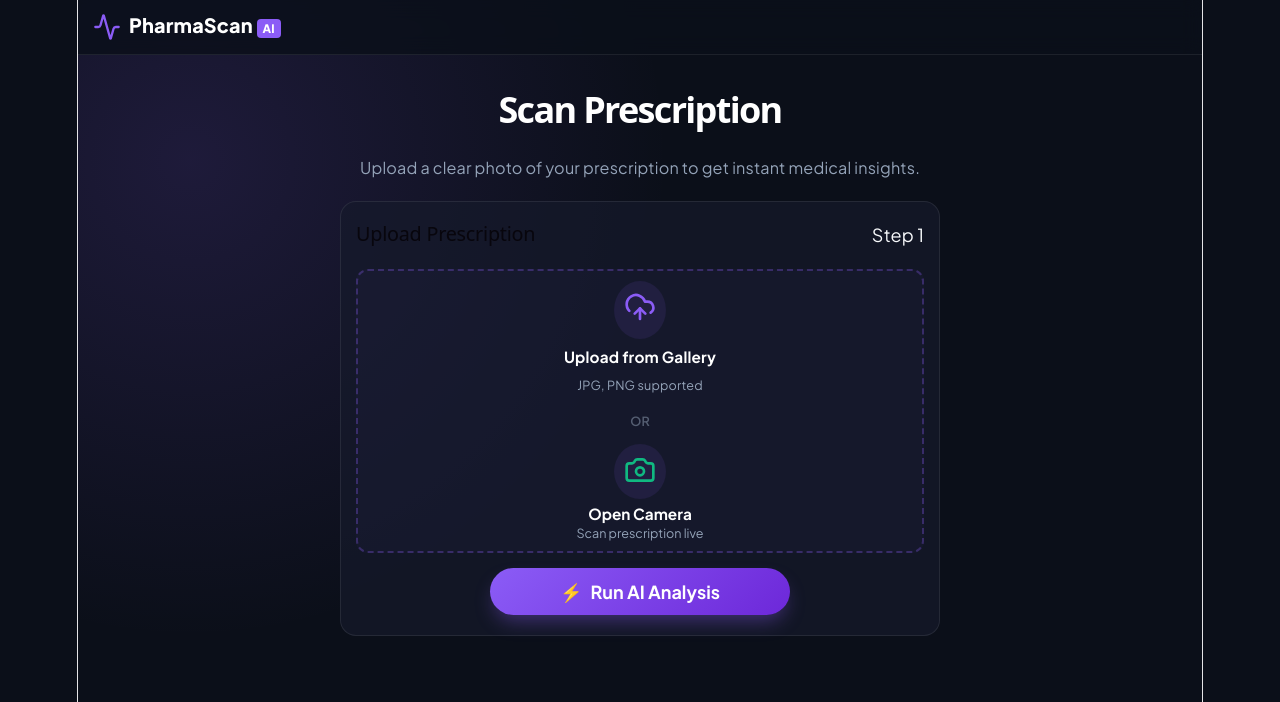
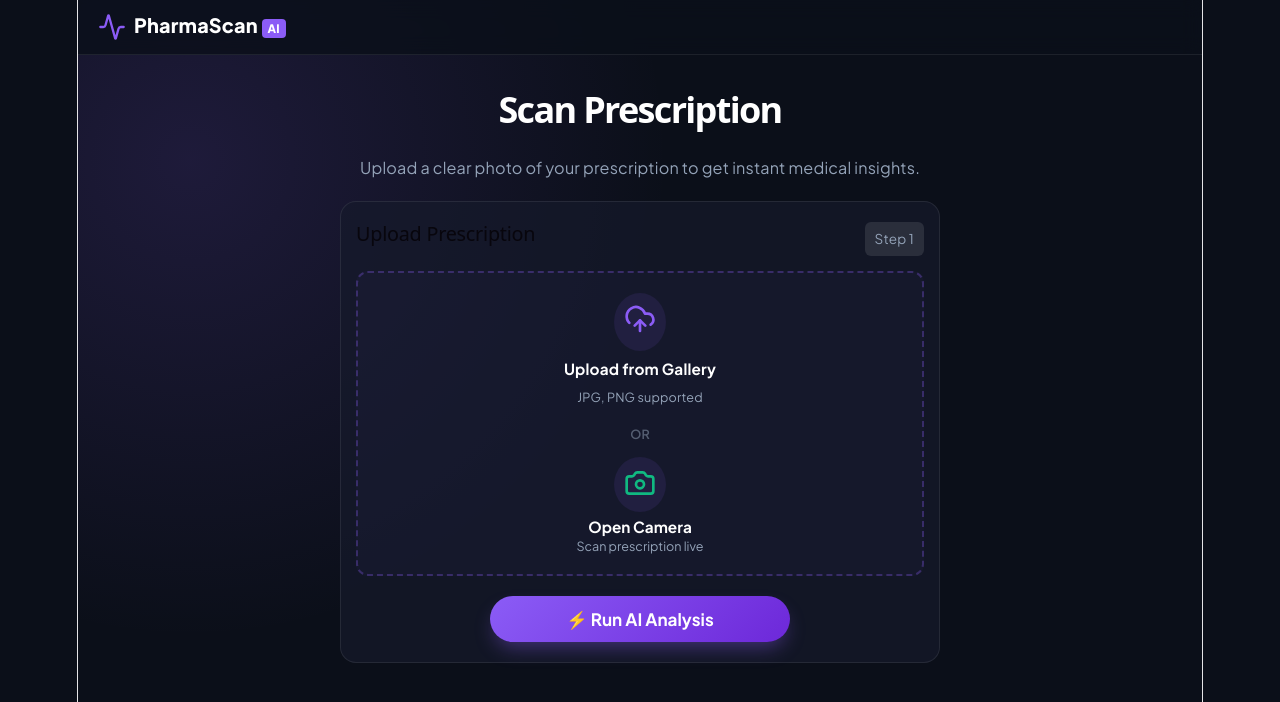
Before and after one commit to surya88589859-svg/PharmaScan-AI, a React (Vite) app: page / in a window 1280 px wide. Both pictures are taken after a click on the button "Start Analysis". Shown: the top 702 px of the page. Built offline with nearby package versions, Linux system fonts and the light colour scheme.

Commit message:
Hardcoded inline styles to fix UI bugs

```diff
--- a/src/App.css
+++ b/src/App.css
@@ -6,11 +6,15 @@
   --surface: rgba(22, 27, 44, 0.7);
   --surface-border: rgba(255, 255, 255, 0.08);
   --primary: #8B5CF6;
+  --primary-hover: #7C3AED;
   --text-main: #F8FAFC;
   --text-muted: #94A3B8;
   --danger: #EF4444;
+  --danger-bg: rgba(239, 68, 68, 0.15);
   --warning: #F59E0B;
+  --warning-bg: rgba(245, 158, 11, 0.15);
   --success: #10B981;
+  --success-bg: rgba(16, 185, 129, 0.15);
 }
 
 * {
@@ -25,9 +29,9 @@ body {
   background-color: var(--bg);
   color: var(--text-main);
   height: 100vh;
-  height: 100dvh; /* Mobile ki asli height */
+  height: 100dvh; /* Mobile screen height fix */
   width: 100vw;
-  overflow: hidden; /* Scroll lock */
+  overflow: hidden;
 }
 
 .app-wrapper {
@@ -43,7 +47,7 @@ body {
   display: flex;
   justify-content: space-between;
   align-items: center;
-  padding: 10px 15px;
+  padding: 12px 20px;
   background: rgba(11, 15, 25, 0.8);
   backdrop-filter: blur(10px);
   border-bottom: 1px solid var(--surface-border);
@@ -63,33 +67,25 @@ body {
   overflow-y: auto;
 }
 
-/* =========================================
-   HOME PAGE (Perfectly Assembled & Fitted)
-   ========================================= */
+/* --- HOME PAGE (No Scroll, Perfect Fit) --- */
 .home-container {
   display: flex;
   flex-direction: column;
-  justify-content: center; /* Sab kuch center mein assemble hoga */
-  gap: 15px; /* Har section ke beech ekdum perfect gap */
+  justify-content: center; /* Sab kuch center mein assemble */
+  gap: 15px;
   overflow: hidden;
   padding: 5px;
   height: 100%;
 }
 
-/* 1. Hero Section */
-.hero-section {
-  text-align: center;
-  display: flex;
-  flex-direction: column;
-  align-items: center;
-}
+.hero-section { text-align: center; display: flex; flex-direction: column; align-items: center; }
 .badge-top {
   display: inline-flex; align-items: center; gap: 6px;
   background: rgba(255, 255, 255, 0.05); border: 1px solid rgba(255, 255, 255, 0.1);
   padding: 4px 10px; border-radius: 20px; font-size: 0.65rem; color: #A78BFA;
   margin-bottom: 8px; font-weight: 600;
 }
-.hero-title { font-size: 2.1rem; font-weight: 800; letter-spacing: -1px; margin-bottom: 5px; line-height: 1.1; }
+.hero-title { font-size: 2.1rem; font-weight: 800; letter-spacing: -1px; margin-bottom: 5px; line-height: 1.1; color: #fff; }
 .gradient-text { background: linear-gradient(135deg, #A78BFA, #3B82F6); -webkit-background-clip: text; -webkit-text-fill-color: transparent; }
 .hero-subtitle { color: var(--text-muted); font-size: 0.8rem; max-width: 280px; margin-bottom: 12px; line-height: 1.4; }
 
@@ -101,53 +97,48 @@ body {
   box-shadow: 0 10px 20px -5px rgba(139, 92, 246, 0.4);
 }
 
-/* 2. Team Section */
+/* Team Section */
 .team-section { width: 100%; max-width: 450px; margin: 0 auto; }
 .team-header { display: flex; align-items: center; justify-content: center; gap: 6px; margin-bottom: 8px; }
 .team-header h2 { font-size: 0.95rem; font-weight: 700; color: #fff; }
-
 .team-grid { display: grid; grid-template-columns: repeat(2, 1fr); gap: 8px; }
-.team-card {
-  display: flex; align-items: center; padding: 8px 10px; border-radius: 12px;
-  background: rgba(255,255,255,0.03); border: 1px solid rgba(255,255,255,0.05); gap: 8px;
-}
+.team-card { display: flex; align-items: center; padding: 8px 10px; border-radius: 12px; background: rgba(255,255,255,0.03); border: 1px solid rgba(255,255,255,0.05); gap: 8px; }
 .dev-avatar-small { background: rgba(255,255,255,0.05); padding: 6px; border-radius: 50%; }
 .dev-avatar-small svg { width: 16px; height: 16px; }
 .dev-info-small h3 { font-size: 0.75rem; font-weight: 700; color: #fff; margin-bottom: 2px;}
 .dev-info-small p { font-size: 0.6rem; color: var(--text-muted); }
 
-/* 3. Features Grid */
-.features-grid {
-  display: grid; grid-template-columns: repeat(3, 1fr); gap: 8px;
-  width: 100%; max-width: 450px; margin: 0 auto;
-}
-.feature-box-small {
-  display: flex; flex-direction: column; align-items: center; justify-content: center;
-  gap: 5px; padding: 10px 5px; border-radius: 10px; background: rgba(255,255,255,0.03);
-  border: 1px solid rgba(255,255,255,0.05); text-align: center;
-}
+/* Features Grid */
+.features-grid { display: grid; grid-template-columns: repeat(3, 1fr); gap: 8px; width: 100%; max-width: 450px; margin: 0 auto; }
+.feature-box-small { display: flex; flex-direction: column; align-items: center; justify-content: center; gap: 5px; padding: 10px 5px; border-radius: 10px; background: rgba(255,255,255,0.03); border: 1px solid rgba(255,255,255,0.05); text-align: center; }
 .feature-box-small svg { width: 18px; height: 18px; }
 .feature-box-small h4 { font-size: 0.65rem; color: #fff; }
 
-/* =========================================
-   SCANNER & REPORT PAGES
-   ========================================= */
+/* --- SCANNER & REPORT PAGES --- */
 .upload-section, .report-container {
   background: var(--surface); border-radius: 16px; padding: 20px 15px;
   border: 1px solid var(--surface-border); max-width: 600px; margin: 0 auto; width: 100%;
   display: flex; flex-direction: column; align-items: center;
 }
 
-.scan-page-title { font-size: 1.8rem; font-weight: 800; color: #FFFFFF !important; text-align: center; margin-bottom: 15px; margin-top: 10px; }
+/* Scan Page Heading Fix */
+.scan-page-title {
+  font-size: 1.8rem; font-weight: 800; color: #FFFFFF !important;
+  text-align: center; margin-bottom: 15px; margin-top: 10px;
+}
 
-.section-header { width: 100%; display: flex; justify-content: space-between; margin-bottom: 15px; }
+.section-header { width: 100%; display: flex; justify-content: space-between; margin-bottom: 15px; color: #fff;}
 .section-header h2 { font-size: 1.1rem; }
+.step-badge { background: rgba(255, 255, 255, 0.1); padding: 4px 10px; border-radius: 6px; font-size: 0.75rem; color: var(--text-muted); }
 
+/* Scanner Box */
 .scanner-box {
   width: 100%; border: 2px dashed rgba(139, 92, 246, 0.3); border-radius: 12px;
   background: rgba(139, 92, 246, 0.03); min-height: 180px;
   display: flex; flex-direction: column; align-items: center; justify-content: center;
+  overflow: hidden; /* Photo ko bahar jaane se rokega */
 }
+
 .upload-options { display: flex; flex-direction: column; align-items: center; width: 100%; gap: 10px; padding: 10px; }
 .upload-placeholder { display: flex; flex-direction: column; align-items: center; cursor: pointer; width: 100%; }
 .upload-icon-wrapper { background: rgba(139, 92, 246, 0.1); padding: 10px; border-radius: 50%; margin-bottom: 5px; }
@@ -155,27 +146,54 @@ body {
 .upload-placeholder p { color: var(--text-muted); font-size: 0.7rem; }
 .divider { color: var(--text-muted); font-size: 0.7rem; opacity: 0.5; font-weight: 600;}
 
-/* Fix: Run AI Analysis Button Perfect Center */
-.upload-section .btn-glow, .btn-primary {
-  width: 100% !important; max-width: 350px !important; margin: 20px auto 0 auto !important;
-  padding: 14px 20px !important; display: flex !important; justify-content: center !important;
-  align-items: center !important; text-align: center !important; border-radius: 12px !important;
+/* --- PREVIEW IMAGE FIX (Screen se bahar nahi jayegi) --- */
+.preview-container {
+  width: 100% !important;
+  padding: 10px !important;
+  display: flex !important;
+  justify-content: center !important;
+  align-items: center !important;
+  position: relative !important;
 }
 
-/* Camera Section */
+.preview-img {
+  max-width: 100% !important;
+  max-height: 200px !important; /* Height fix */
+  object-fit: contain !important; /* Photo squish nahi hogi */
+  border-radius: 8px !important;
+}
+
+.change-btn {
+  position: absolute;
+  bottom: 15px;
+  background: rgba(0,0,0,0.8);
+  color: white; padding: 6px 12px; border-radius: 20px;
+  font-size: 0.75rem; display: flex; align-items: center; gap: 5px; cursor: pointer;
+  border: 1px solid rgba(255,255,255,0.2);
+}
+
+/* --- RUN AI ANALYSIS BUTTON FIX (Perfect Center) --- */
+.upload-section .btn-glow {
+  width: 100% !important; max-width: 300px !important; margin: 20px auto 0 auto !important;
+  padding: 12px 20px !important; display: flex !important; justify-content: center !important;
+  align-items: center !important; text-align: center !important; border-radius: 30px !important;
+}
+
+/* --- CAMERA FIX --- */
 .camera-container { position: relative; width: 100%; height: 220px; background: #000; border-radius: 12px; overflow: hidden; }
 .camera-feed { width: 100%; height: 100%; object-fit: cover; }
 .camera-controls { position: absolute; bottom: 15px; width: 100%; display: flex; justify-content: center; gap: 30px; }
 .camera-btn.capture { width: 50px; height: 50px; background: var(--success); border-radius: 50%; border: none; color: white; }
 .camera-btn.cancel { width: 40px; height: 40px; background: rgba(255,255,255,0.2); border-radius: 50%; border: none; color: white; }
-
 .camera-option { background: transparent !important; border: none !important; outline: none !important; box-shadow: none !important; padding: 0; width: 100%; }
 .camera-option:focus, .camera-option:active { outline: none !important; border: none !important; }
-input[type="file"] { display: none !important; }
 
-/* Report Page */
+/* --- CHOOSE FILE BUTTON FIX (Gayab ho jayega) --- */
+input[type="file"] { display: none !important; visibility: hidden !important; opacity: 0 !important; width: 0 !important; height: 0 !important; position: absolute !important; }
+
+/* --- REPORT PAGE --- */
 .report-header-nav { display: flex; align-items: center; gap: 10px; margin-bottom: 15px; width: 100%; }
-.report-header-nav h1 { font-size: 1.2rem; }
+.report-header-nav h1 { font-size: 1.2rem; color: #fff; }
 .back-btn { background: rgba(255, 255, 255, 0.05); border: 1px solid rgba(255, 255, 255, 0.1); color: #fff; padding: 6px 10px; border-radius: 8px; font-size: 0.8rem; display: flex; align-items: center; gap: 5px; cursor: pointer; }
 
 .status-banner { display: flex; align-items: center; gap: 10px; padding: 12px; border-radius: 10px; margin-bottom: 15px; width: 100%; }
@@ -198,72 +216,19 @@ input[type="file"] { display: none !important; }
 .info-box.diet { border-left: 3px solid var(--success); }
 .info-box.side-effects { border-left: 3px solid var(--warning); }
 
+.card-disclaimer { margin-top: 15px; padding-top: 10px; border-top: 1px solid var(--surface-border); font-size: 0.7rem; color: var(--text-muted); text-align: center; width: 100%; }
 
-/* =========================================
-   ULTIMATE FIX: Button Center & Layout
-   ========================================= */
-
-/* Button ko bilkul center mein laane ke liye */
-.upload-section .btn-glow {
-  width: 80% !important; /* Mobile par thoda sa margin chhodega */
-  max-width: 300px !important;
-  margin: 15px auto 0 auto !important; /* Auto margin se center hoga */
-  display: flex !important;
-  justify-content: center !important;
-  align-items: center !important;
-  padding: 12px 20px !important;
-  border-radius: 30px !important;
-  font-size: 1rem !important;
+/* Photo size ko limit karne ke liye */
+.preview-img {
+  max-width: 100% !important;
+  max-height: 220px !important;
+  object-fit: contain !important;
+  display: block !important;
+  border-radius: 10px !important;
 }
 
-/* Extra File Input ko hide karne ke liye ultimate CSS */
-input[type="file"] {
-  display: none !important;
-  visibility: hidden !important;
-  opacity: 0 !important;
-  width: 0 !important;
-  height: 0 !important;
-  position: absolute !important;
-  z-index: -1 !important;
+/* Scanner box ke andar photo ko lock karne ke liye */
+.scanner-box {
+  overflow: hidden !important;
+  padding: 10px !important;
 }
-
-/* Scan Page Title ko White karne ke liye */
-.header h1 {
-  color: #FFFFFF !important;
-}
-
-
-/* =========================================
-   FIX: Preview Image Size (Photo ko screen se bahar jaane se rokna)
-   ========================================= */
-
-/* 1. Photo ke parent box ko fix karein */
-.scanner-box.has-preview {
-  min-height: auto !important;
-  padding: 10px !important;
-  display: flex !important;
-  justify-content: center !important;
-  align-items: center !important;
-}
-
-/* 2. Preview Image ko ek limit mein rakhein */
-.preview-img {
-  width: 100% !important;
-  max-width: 100% !important;
-  height: auto !important;
-  max-height: 250px !important; /* Photo is height se badi nahi hogi */
-  object-fit: contain !important; /* Photo squish nahi hogi, puri dikhegi */
-  border-radius: 10px !important;
-  display: block !important;
-}
-
-/* 3. Preview Container ko adjust karein */
-.preview-container {
-  width: 100% !important;
-  display: flex !important;
-  justify-content: center !important;
-  align-items: center !important;
-  padding: 0 !important;
-  margin: 0 !important;
-  position: relative !important;
-}
--- a/src/components/UploadBox.jsx
+++ b/src/components/UploadBox.jsx
@@ -7,12 +7,11 @@ function UploadBox({ image, preview, handleImageUpload, handleAnalyze, loading,
   const canvasRef = useRef(null);
   const [stream, setStream] = useState(null);
 
-  // Camera Start Karne ka Function
   const startCamera = async () => {
     try {
       setIsCameraOpen(true);
       const mediaStream = await navigator.mediaDevices.getUserMedia({
-        video: { facingMode: 'environment' } // Back camera
+        video: { facingMode: 'environment' }
       });
       setStream(mediaStream);
       if (videoRef.current) {
@@ -25,7 +24,6 @@ function UploadBox({ image, preview, handleImageUpload, handleAnalyze, loading,
     }
   };
 
-  // Camera Band Karne ka Function
   const stopCamera = () => {
     if (stream) {
       stream.getTracks().forEach(track => track.stop());
@@ -34,22 +32,18 @@ function UploadBox({ image, preview, handleImageUpload, handleAnalyze, loading,
     setIsCameraOpen(false);
   };
 
-  // Photo Click Karne ka Function
   const capturePhoto = () => {
     if (videoRef.current && canvasRef.current) {
       const video = videoRef.current;
       const canvas = canvasRef.current;
-
       canvas.width = video.videoWidth;
       canvas.height = video.videoHeight;
-
       const context = canvas.getContext('2d');
       context.drawImage(video, 0, 0, canvas.width, canvas.height);
 
       canvas.toBlob((blob) => {
         if (blob) {
           const file = new File([blob], "camera-capture.jpg", { type: "image/jpeg" });
-          // App.jsx wale function ko call karein
           handleImageUpload({ target: { files: [file] } });
           stopCamera();
         }
@@ -57,7 +51,6 @@ function UploadBox({ image, preview, handleImageUpload, handleAnalyze, loading,
     }
   };
 
-  // Component unmount hone par camera band karein
   useEffect(() => {
     return () => {
       if (stream) {
@@ -67,21 +60,15 @@ function UploadBox({ image, preview, handleImageUpload, handleAnalyze, loading,
   }, [stream]);
 
   return (
-    <div className="upload-section glass-panel">
+    <div className="upload-section">
       <div className="section-header">
         <h2>Upload Prescription</h2>
         <span className="step-badge">Step 1</span>
       </div>
 
-      {/* Agar Camera Khula Hai Toh Video Dikhao */}
       {isCameraOpen ? (
         <div className="camera-container">
-          <video
-            ref={videoRef}
-            autoPlay
-            playsInline
-            className="camera-feed"
-          ></video>
+          <video ref={videoRef} autoPlay playsInline className="camera-feed"></video>
           <canvas ref={canvasRef} style={{ display: 'none' }}></canvas>
 
           <div className="camera-controls">
@@ -90,8 +77,8 @@ function UploadBox({ image, preview, handleImageUpload, handleAnalyze, loading,
           </div>
         </div>
       ) : (
-        <>
-          <div className={`scanner-box ${preview ? 'has-preview' : ''}`}>
+        <div style={{ width: '100%', display: 'flex', flexDirection: 'column', alignItems: 'center' }}>
+          <div className="scanner-box">
             {preview ? (
               <div className="preview-container">
                 <img src={preview} alt="Prescription" className="preview-img" />
@@ -101,7 +88,6 @@ function UploadBox({ image, preview, handleImageUpload, handleAnalyze, loading,
               </div>
             ) : (
               <div className="upload-options">
-                {/* 1. File Upload Option */}
                 <label htmlFor="file-upload" className="upload-placeholder">
                   <div className="upload-icon-wrapper">
                     <UploadCloud size={32} color="#8B5CF6" />
@@ -112,7 +98,6 @@ function UploadBox({ image, preview, handleImageUpload, handleAnalyze, loading,
 
                 <div className="divider">OR</div>
 
-                {/* 2. Camera Option */}
                 <button onClick={startCamera} className="upload-placeholder camera-option">
                   <div className="upload-icon-wrapper">
                     <Camera size={32} color="#10B981" />
@@ -123,26 +108,26 @@ function UploadBox({ image, preview, handleImageUpload, handleAnalyze, loading,
               </div>
             )}
 
-            {/* File Input (Hidden by default) */}
+            {/* Input ko 100% Hide karne ke liye display none aur height 0 */}
             <input
               type="file"
               accept="image/*"
               onChange={handleImageUpload}
-  className="file-input"
               id="file-upload"
-  style={{ display: 'none', visibility: 'hidden', position: 'absolute', width: '0', height: '0' }}
+              style={{ display: 'none', opacity: 0, width: 0, height: 0, position: 'absolute' }}
             />
           </div>
 
-          {/* Run AI Analysis Button */}
-          <button onClick={handleAnalyze} disabled={loading || !image} className="btn-glow">
-            {loading ? (
-              <span className="btn-loading"><div className="spinner-small"></div> Scanning Data...</span>
-            ) : (
-              <><span className="icon">⚡</span> Run AI Analysis</>
-            )}
+          {/* Button ko center aur full width karne ke liye style lagayi hai */}
+          <button
+            onClick={handleAnalyze}
+            disabled={loading || !image}
+            className="btn-glow"
+            style={{ width: '100%', maxWidth: '300px', margin: '20px auto 0 auto', display: 'flex', justifyContent: 'center' }}
+          >
+            {loading ? "Scanning Data..." : "⚡ Run AI Analysis"}
           </button>
-        </>
+        </div>
       )}
 
       {errorMsg && <div className="error-alert">{errorMsg}</div>}
```
Lines whose indentation alone changed are shown as unchanged.
